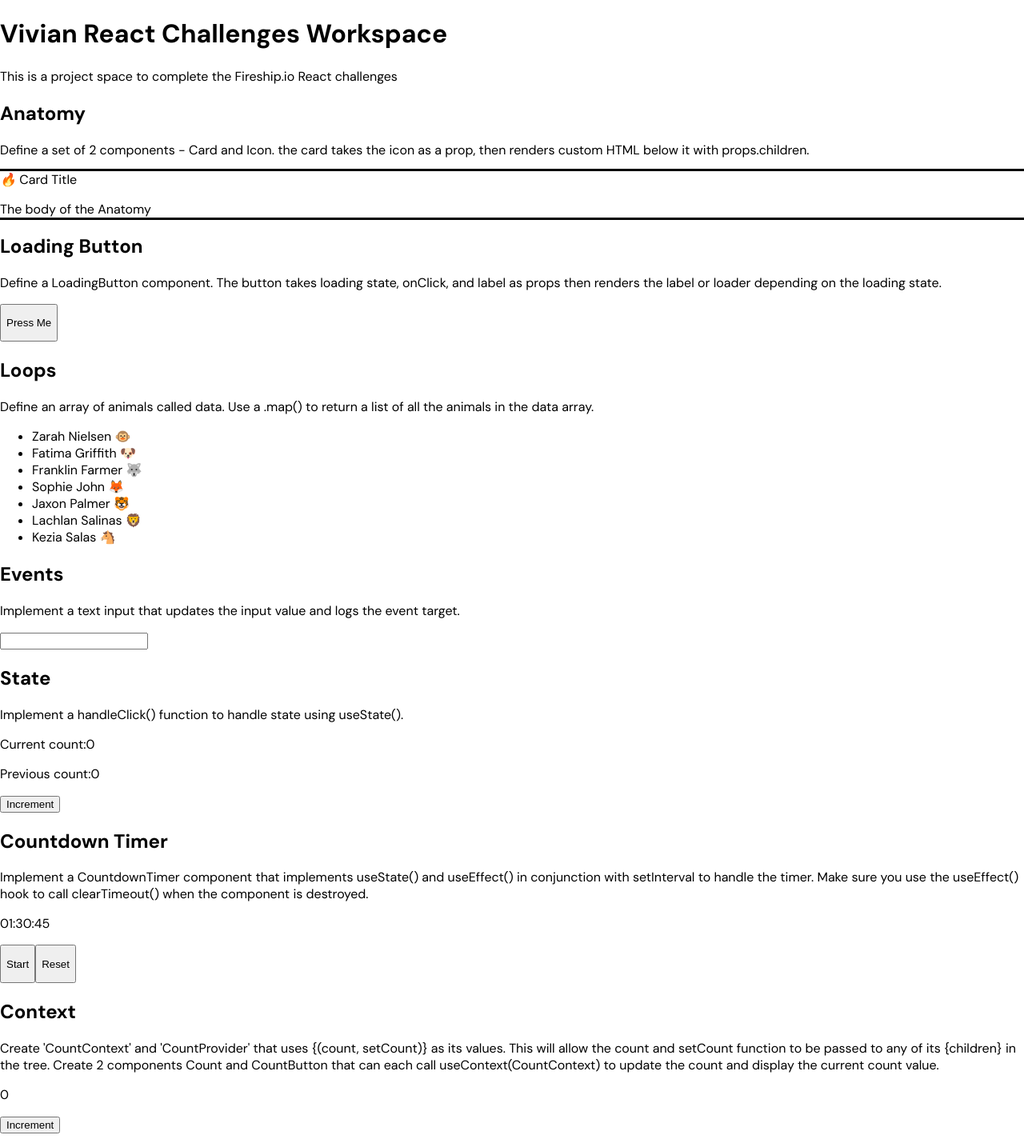
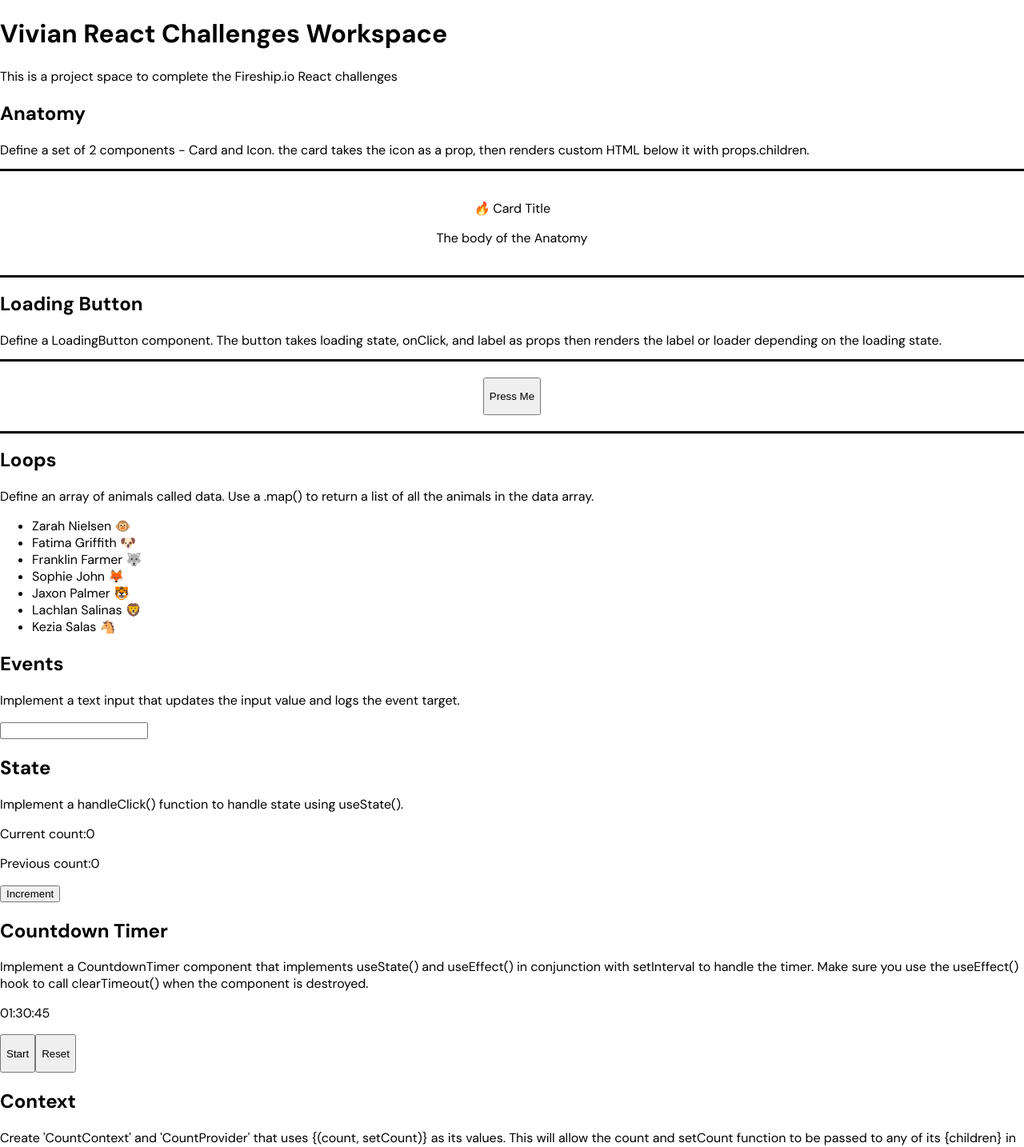
Before and after one commit to caoviv/Fireship.io-React-Challenges, a React (Create React App) app: page / in a window 1280 px wide. Shown: the top 1434 px of the page at 80% size. Built offline with nearby package versions, Linux system fonts and the light colour scheme.

Commit message:
change className from Challenge Wrap to ChallengeSolutionWrapper

```diff
--- a/src/App.css
+++ b/src/App.css
@@ -4,6 +4,8 @@
   font-style: normal;
 }
 
-.ChallengeWrap {
+.ChallengeSolutionWrapper {
   outline-style: solid;
+  text-align: center;
+  padding: 20px;
 }
--- a/src/components/Anatomy.jsx
+++ b/src/components/Anatomy.jsx
@@ -6,7 +6,7 @@ function Card(props) {
         Define a set of 2 components - Card and Icon. the card takes the icon as
         a prop, then renders custom HTML below it with props.children.
       </p>
-      <div className="ChallengeWrap">
+      <div className="ChallengeSolutionWrapper">
         <p>{props.icon} Card Title</p>
         {props.children}
       </div>
--- a/src/components/Context.jsx
+++ b/src/components/Context.jsx
@@ -7,7 +7,7 @@ function Context() {
 
   function Count() {
     return (
-      <div>
+      <div className="ChallengeSolutionWrapper">
         <p>{count}</p>
         <CountButton />
       </div>
--- a/src/components/LoadingButton.jsx
+++ b/src/components/LoadingButton.jsx
@@ -4,10 +4,16 @@ function LoadingButton(props) {
   return (
     <div>
       <h2>Loading Button</h2>
-      <p>Define a LoadingButton component. The button takes loading state, onClick, and label as props then renders the label or loader depending on the loading state.</p>
-      <button onClick={props.onClick}>
-        {props.loadingState ? props.label : <p>loading</p>}
-      </button>
+      <p>
+        Define a LoadingButton component. The button takes loading state,
+        onClick, and label as props then renders the label or loader depending
+        on the loading state.
+      </p>
+      <div className="ChallengeSolutionWrapper">
+        <button onClick={props.onClick}>
+          {props.loadingState ? props.label : <p>loading</p>}
+        </button>
+      </div>
     </div>
   );
 }
```
